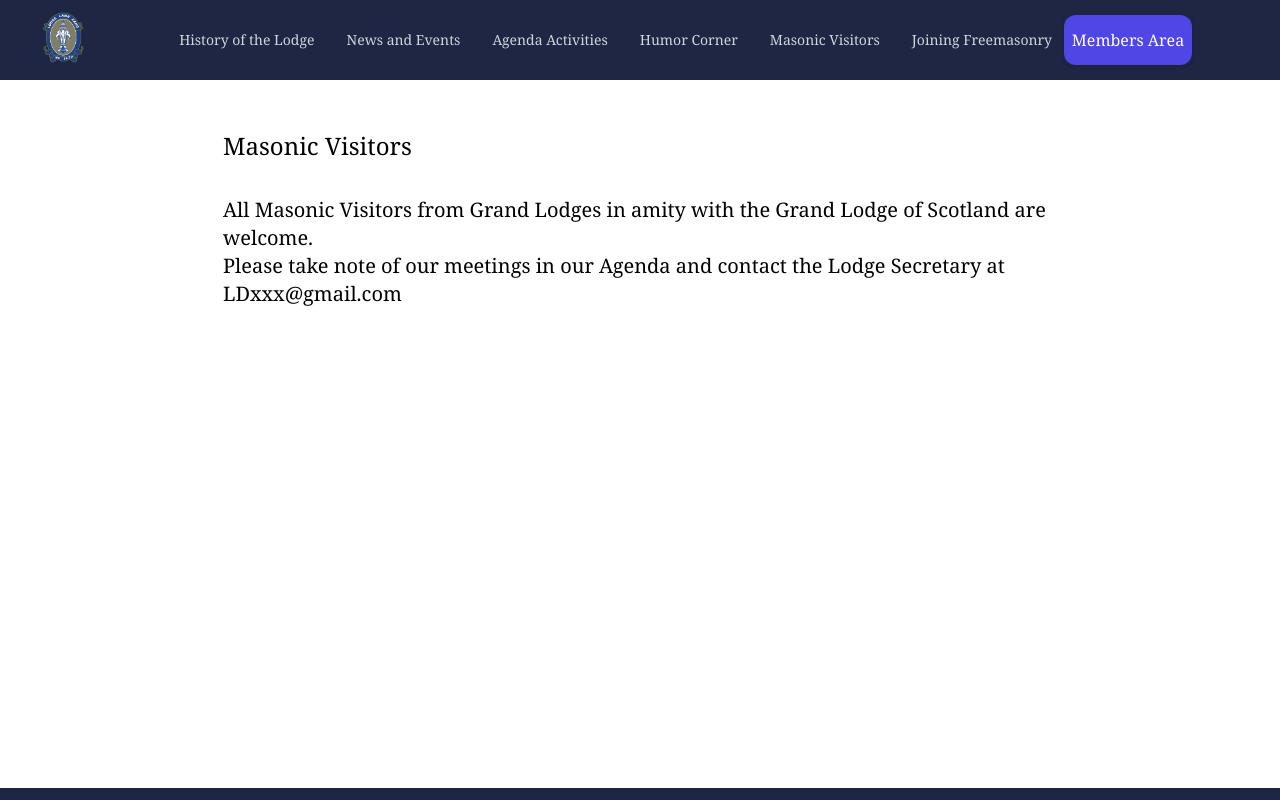
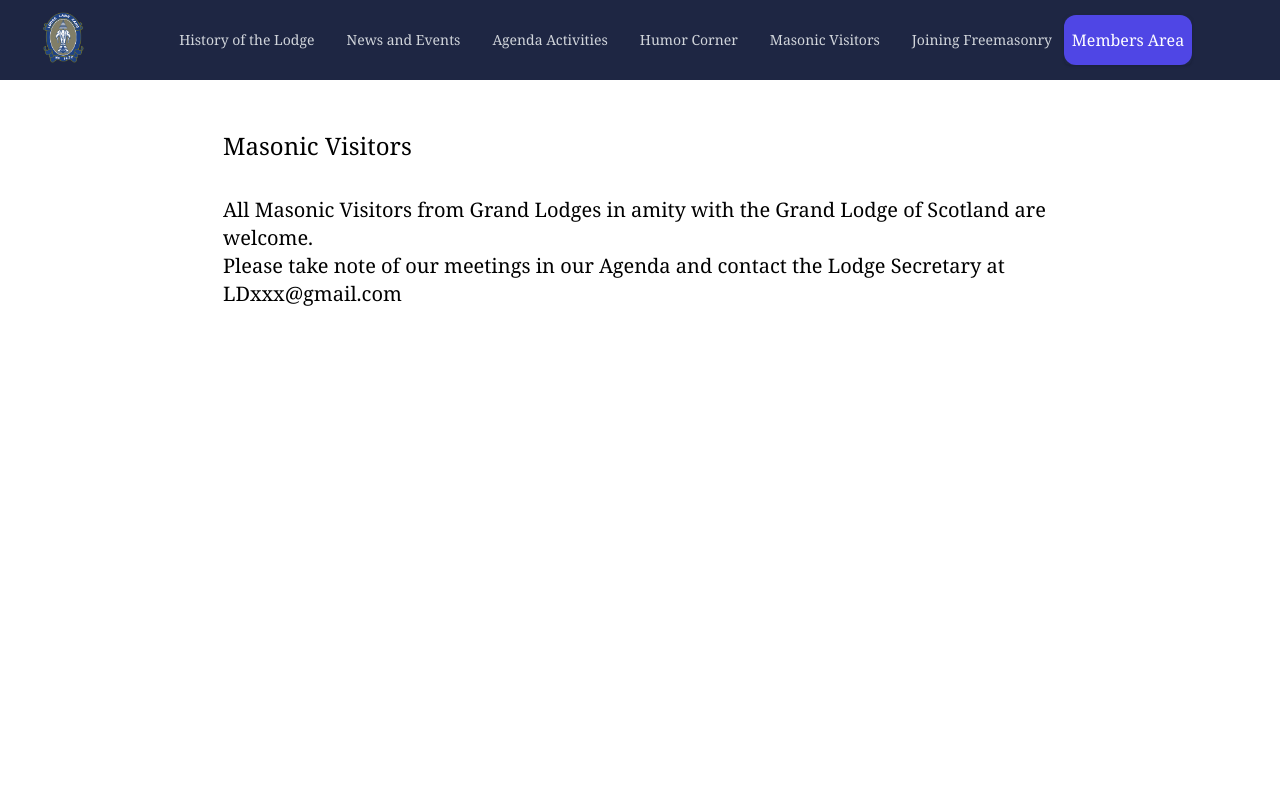
Before and after one commit to sutepjantawee/test_llx, a Next.js app: page /Masonic in a window 1280 px wide. Shown: the top 800 px of the page. Built offline with nearby package versions, Linux system fonts and the light colour scheme.

Commit message:
pb-32rem

```diff
--- a/pages/Masonic.js
+++ b/pages/Masonic.js
@@ -7,7 +7,7 @@ export default function Masonic() {
 
       <div className="pt-32 grid mx-[30px] xl:mx-[223px] md:mx-[120px] sm:mx-[70px] ">
         <p className="text-3xl text-[24px] text-left ">Masonic Visitors</p>
-        <div className="text-xl pt-8 pb-[30rem] text-[16px] ">
+        <div className="text-xl pt-8 pb-[32rem] text-[16px] ">
           All Masonic Visitors from Grand Lodges in amity with the Grand Lodge
           of Scotland are welcome.
           <br />
```
